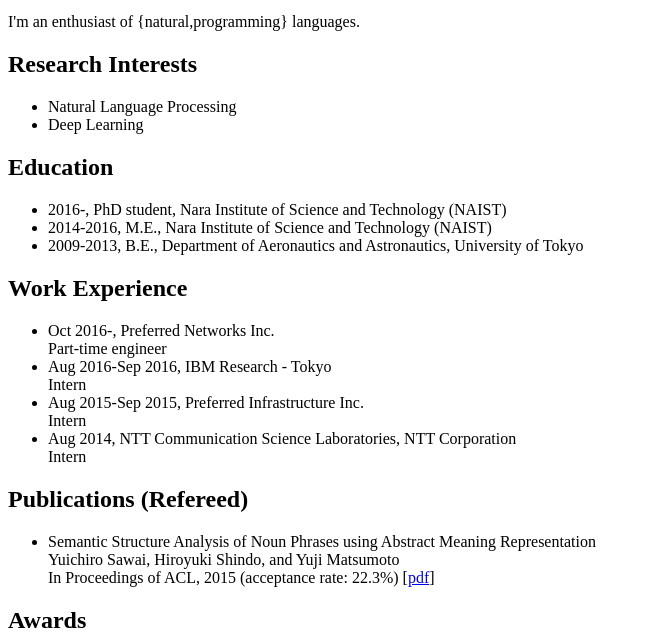
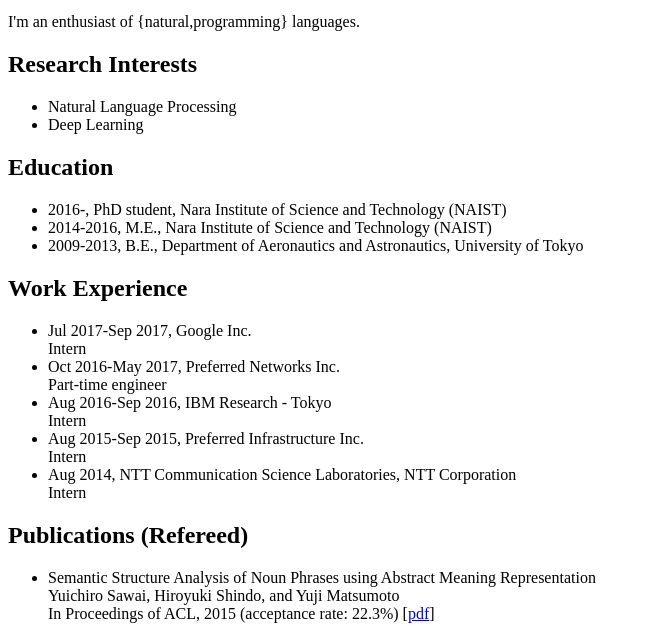
Before and after one commit to yuichiro-s/yuichiro-s.github.io, a plain HTML site: page index.html in a window 1280 px wide. Shown: the part 96-736 px from the top of the page, without its empty margins (0-651 px from the left). Drawn offline with Linux system fonts and the light colour scheme.

Commit message:
Update profile

```diff
--- a/index.html
+++ b/index.html
@@ -34,7 +34,11 @@
 
 <ul>
   <li>
-    Oct 2016-, Preferred Networks Inc.
+    Jul 2017-Sep 2017, Google Inc.
+    <br/>Intern
+  </li>
+  <li>
+    Oct 2016-May 2017, Preferred Networks Inc.
     <br/>Part-time engineer
   </li>
   <li>
```
